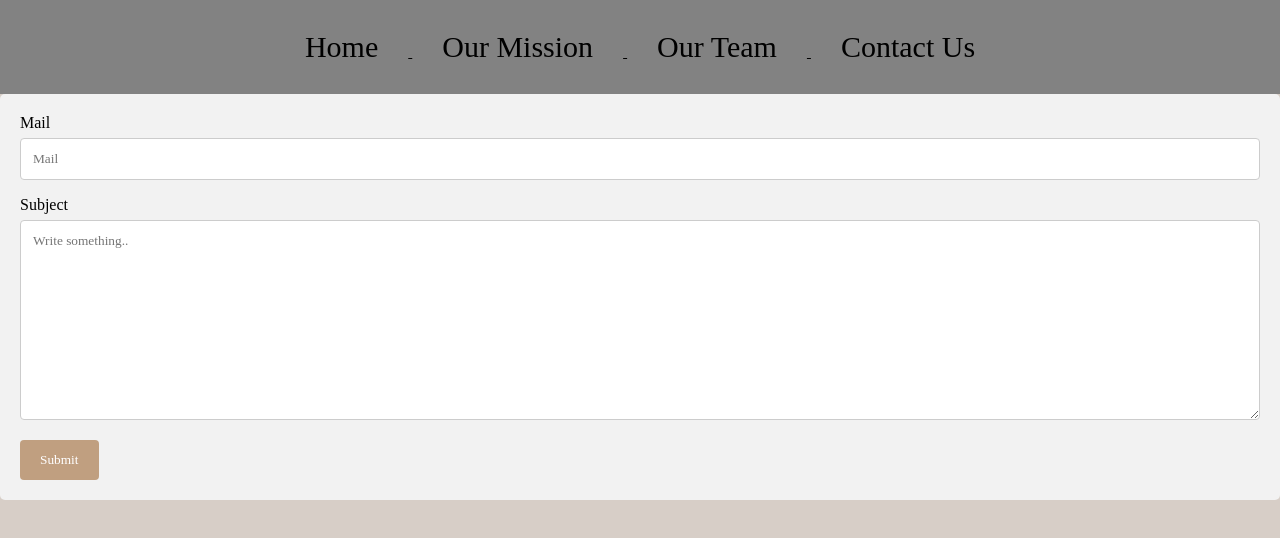
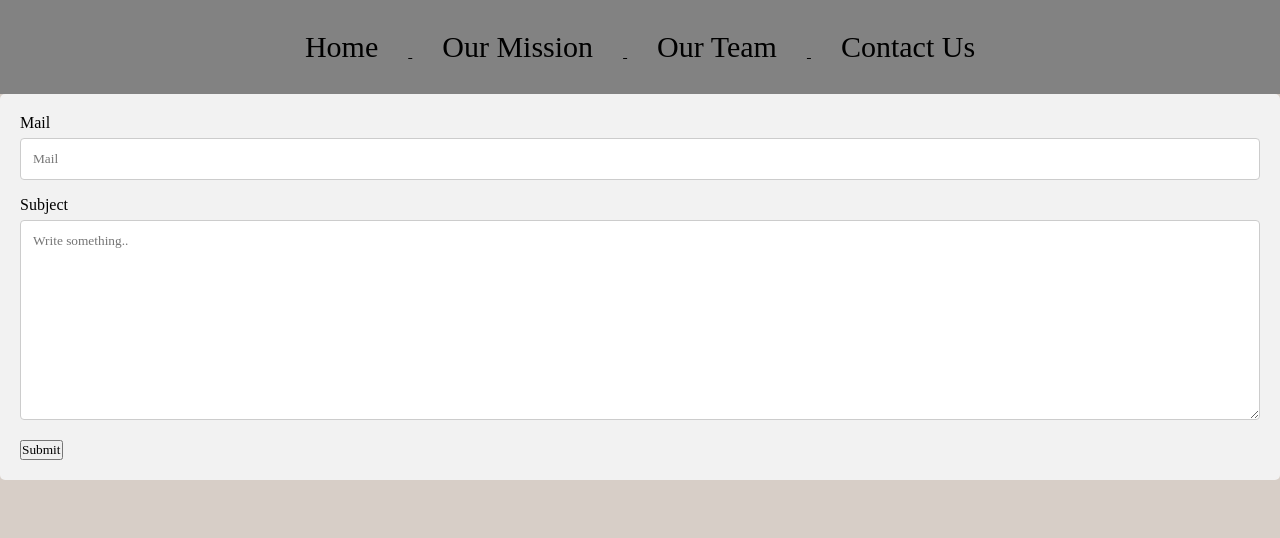
Before and after one commit to BrageEilertsen/buster3, a plain HTML site: page contact.html in a window 1280 px wide. Drawn offline with Linux system fonts and the light colour scheme.

Commit message:
Update contact.html

```diff
--- a/contact.html
+++ b/contact.html
@@ -29,9 +29,10 @@
           <label for="subject">Subject</label>
           <textarea id="subject" name="subject" placeholder="Write something.." style="height:200px"></textarea>
 
-          <input type="submit" value="Submit">
+
 
         </form>
+        <a href="submit.html"><button>Submit</button></a>
       </div>
 
 </body>
```
